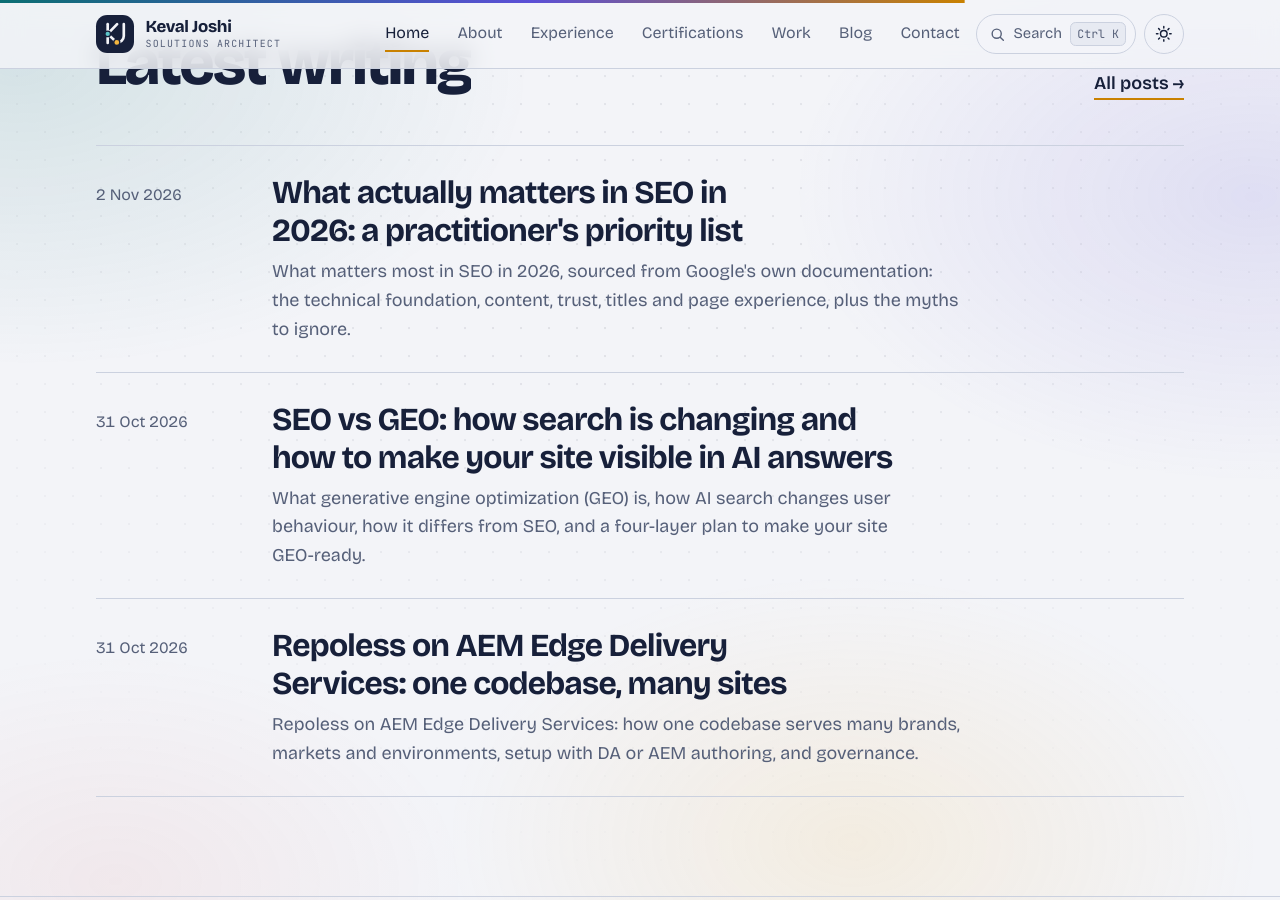
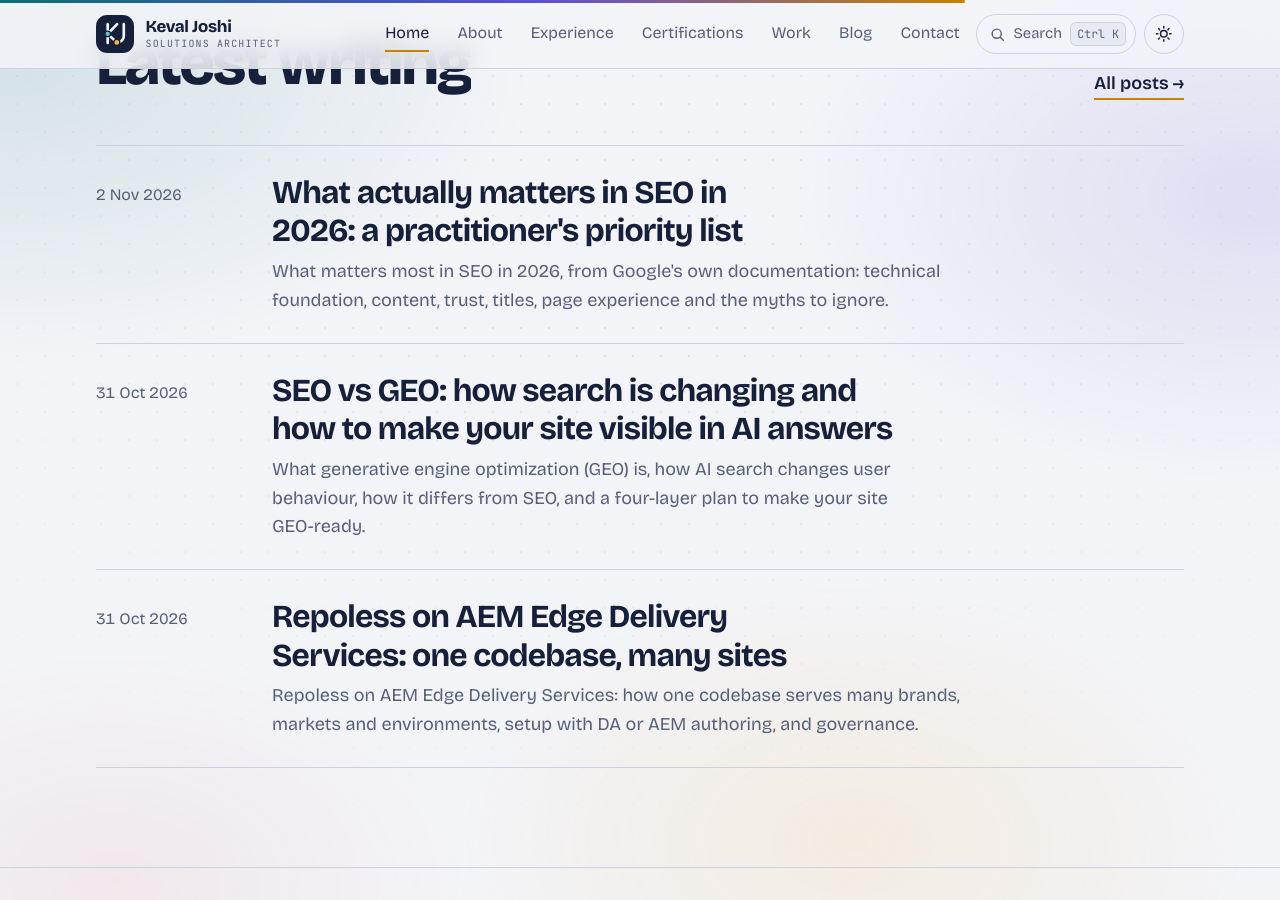
Before and after one commit to iamkevaljoshi/iamkevaljoshi.github.io, a Jekyll site: the page built from index.html, in a window 1280 px wide and 900 px high, scrolled down 1866 px. Built offline with Jekyll 4.4.1, drawn with Linux system fonts in a browser that asks for light colours.

Commit message:
SEO post: tighten meta description
Co-Authored-By: Claude Opus 5.5 <noreply@anthropic.com>

```diff
--- a/_posts/2026-11-02-what-actually-matters-in-seo.md
+++ b/_posts/2026-11-02-what-actually-matters-in-seo.md
@@ -2,7 +2,7 @@
 layout: post
 title: "What actually matters in SEO in 2026: a practitioner's priority list"
 seo_title: "What Matters in SEO in 2026: A Priority Checklist"
-description: "What matters most in SEO in 2026, sourced from Google's own documentation: the technical foundation, content, trust, titles and page experience, plus the myths to ignore."
+description: "What matters most in SEO in 2026, from Google's own documentation: technical foundation, content, trust, titles, page experience and the myths to ignore."
 date: 2026-11-02 09:00:00 +0530
 tags: [SEO, Technical SEO, Content Strategy]
 ---
```
